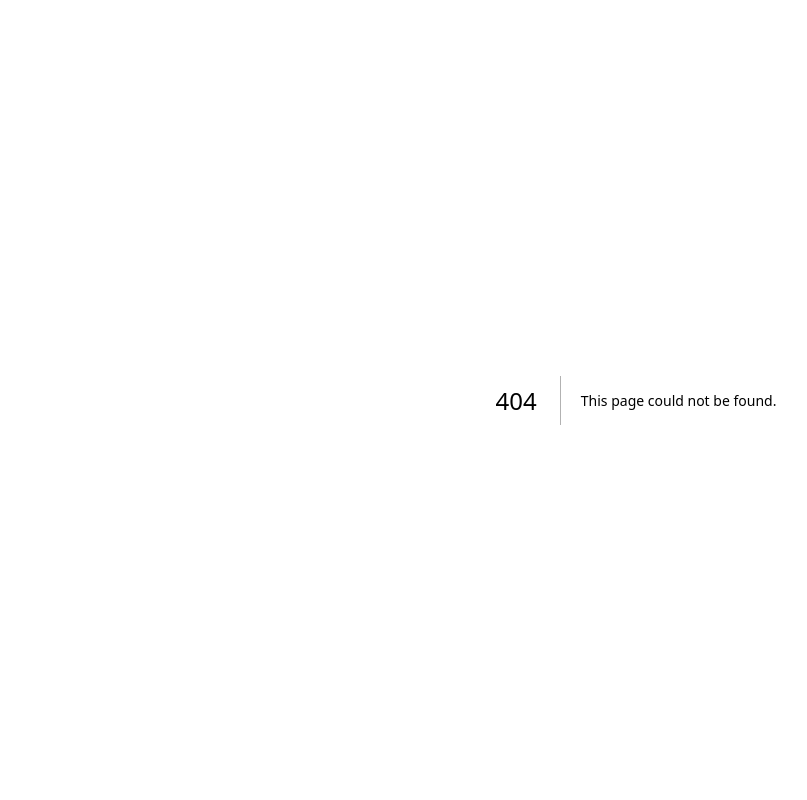
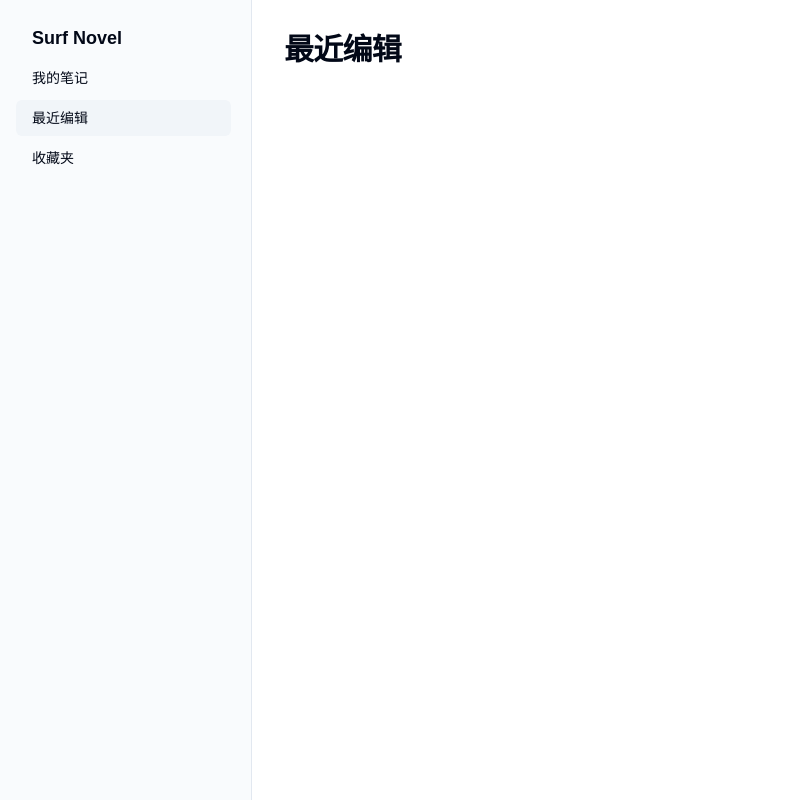
Before and after one commit to marvin-season/surf-novel, a Next.js app: page /recent in a window 1280 px wide. Before the commit this address had no page. Shown: the whole page, without its empty margins (4-811 px from the left). Built offline with nearby package versions, Linux system fonts and the light colour scheme.

Commit message:
feat：优化路由

```diff
--- /dev/null
+++ b/src/app/(main)/favorites/page.tsx
@@ -0,0 +1,14 @@
+"use client"
+
+export default function FavoritesPage() {
+  return (
+    <div className="flex-1 space-y-4 p-4 md:p-8 pt-6">
+      <div className="flex items-center justify-between space-y-2">
+        <h2 className="text-3xl font-bold tracking-tight">收藏夹</h2>
+      </div>
+      <div className="grid gap-4 md:grid-cols-2 lg:grid-cols-3">
+        {/* 收藏的笔记列表将在这里显示 */}
+      </div>
+    </div>
+  )
+}
--- /dev/null
+++ b/src/app/(main)/layout.tsx
@@ -0,0 +1,40 @@
+"use client"
+
+import { MainLayout } from "@/components/layout/main-layout"
+import { SidebarNav } from "@/components/layout/sidebar-nav"
+
+const sidebarNavItems = [
+  {
+    title: "我的笔记",
+    href: "/notes",
+  },
+  {
+    title: "最近编辑",
+    href: "/recent",
+  },
+  {
+    title: "收藏夹",
+    href: "/favorites",
+  },
+]
+
+export default function MainAppLayout({
+  children,
+}: {
+  children: React.ReactNode
+}) {
+  return (
+    <MainLayout
+      sidebar={
+        <div className="space-y-6 py-4 px-2">
+          <div className="px-3 py-2">
+            <h2 className="mb-2 px-4 text-lg font-semibold">Surf Novel</h2>
+            <SidebarNav items={sidebarNavItems} />
+          </div>
+        </div>
+      }
+    >
+      {children}
+    </MainLayout>
+  )
+}
--- /dev/null
+++ b/src/app/(main)/notes/page.tsx
@@ -0,0 +1,14 @@
+"use client"
+
+export default function NotesPage() {
+  return (
+    <div className="flex-1 space-y-4 p-4 md:p-8 pt-6">
+      <div className="flex items-center justify-between space-y-2">
+        <h2 className="text-3xl font-bold tracking-tight">我的笔记</h2>
+      </div>
+      <div className="grid gap-4 md:grid-cols-2 lg:grid-cols-3">
+        {/* 笔记列表将在这里显示 */}
+      </div>
+    </div>
+  )
+}
--- /dev/null
+++ b/src/app/(main)/recent/page.tsx
@@ -0,0 +1,14 @@
+"use client"
+
+export default function RecentPage() {
+  return (
+    <div className="flex-1 space-y-4 p-4 md:p-8 pt-6">
+      <div className="flex items-center justify-between space-y-2">
+        <h2 className="text-3xl font-bold tracking-tight">最近编辑</h2>
+      </div>
+      <div className="grid gap-4 md:grid-cols-2 lg:grid-cols-3">
+        {/* 最近编辑的笔记列表将在这里显示 */}
+      </div>
+    </div>
+  )
+}
--- a/src/app/page.tsx
+++ b/src/app/page.tsx
@@ -1,42 +1,5 @@
-import { MainLayout } from "@/components/layout/main-layout"
-import { SidebarNav } from "@/components/layout/sidebar-nav"
-import { RichEditor } from "@/components/editor/rich-editor"
-
-const sidebarNavItems = [
-  {
-    title: "我的笔记",
-    href: "/notes",
-  },
-  {
-    title: "最近编辑",
-    href: "/recent",
-  },
-  {
-    title: "收藏夹",
-    href: "/favorites",
-  },
-]
+import { redirect } from "next/navigation"
 
 export default function Home() {
-  return (
-    <MainLayout
-      sidebar={
-        <div className="space-y-6 py-4 px-2">
-          <div className="px-3 py-2">
-            <h2 className="mb-2 px-4 text-lg font-semibold">Surf Novel</h2>
-            <SidebarNav items={sidebarNavItems} />
-          </div>
-        </div>
-      }
-    >
-      <div className="flex-1 space-y-4 p-4 md:p-8 pt-6">
-        <div className="flex items-center justify-between space-y-2">
-          <h2 className="text-3xl font-bold tracking-tight">开始写作</h2>
-        </div>
-        <div className="h-full">
-          {/* <RichEditor /> */}
-        </div>
-      </div>
-    </MainLayout>
-  )
+  redirect("/notes")
 }
```
